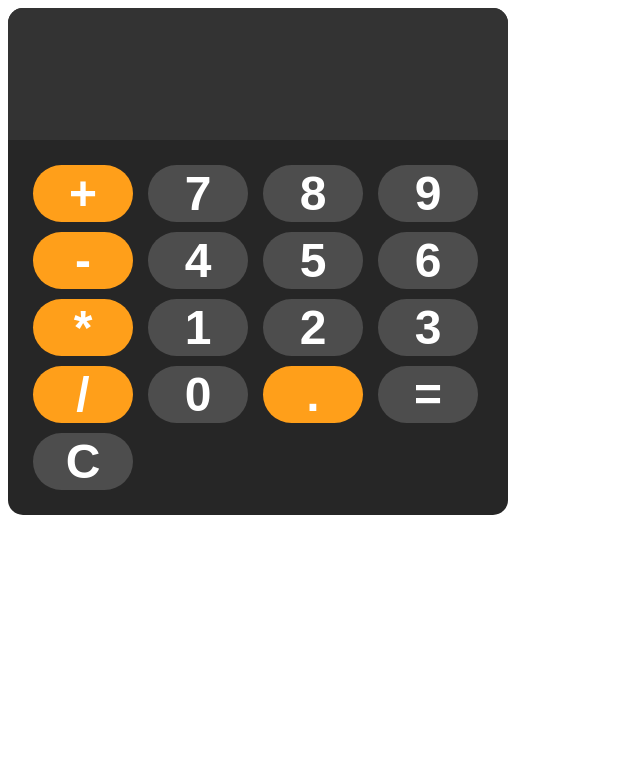
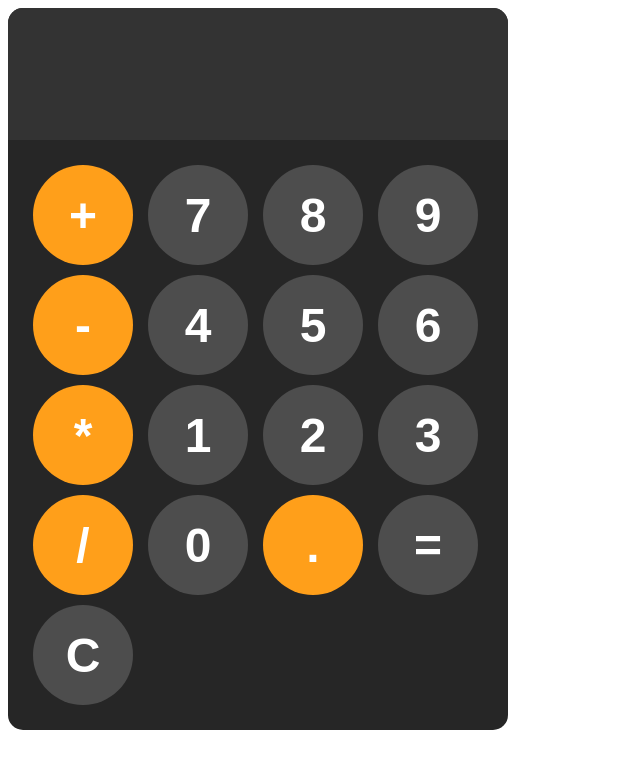
Before and after one commit to Trentavius/Calculator-Program, a plain HTML site: page index.html in a window 1280 px wide. Shown: the whole page, without its empty margins (0-640 px from the left). Drawn offline with Linux system fonts and the light colour scheme.

Commit message:
Update styles.css

```diff
--- a/styles.css
+++ b/styles.css
@@ -33,7 +33,7 @@
 
 button{
     width: 100px;
-    height 100px;
+    height: 100px;
     border-radius: 50px;
     border: none;
     background-color: hsl(0, 0%, 30%);
```
